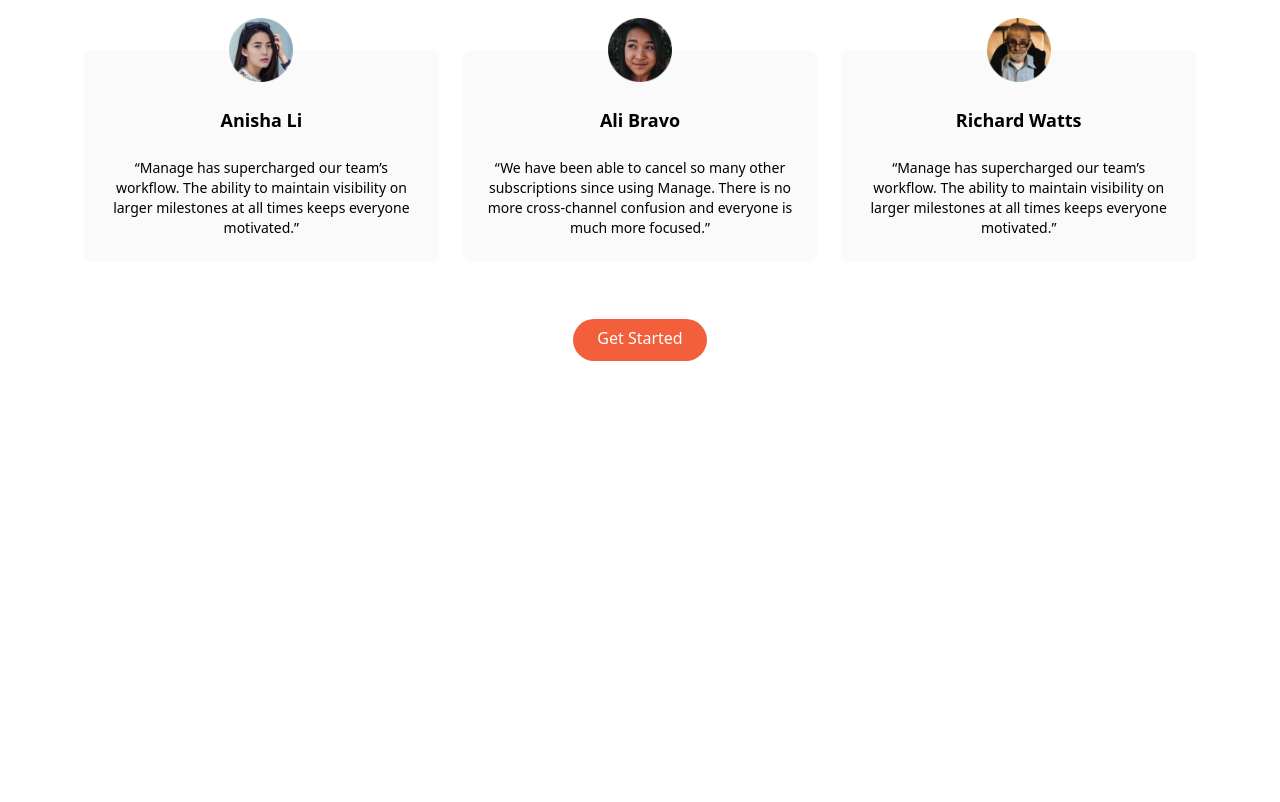
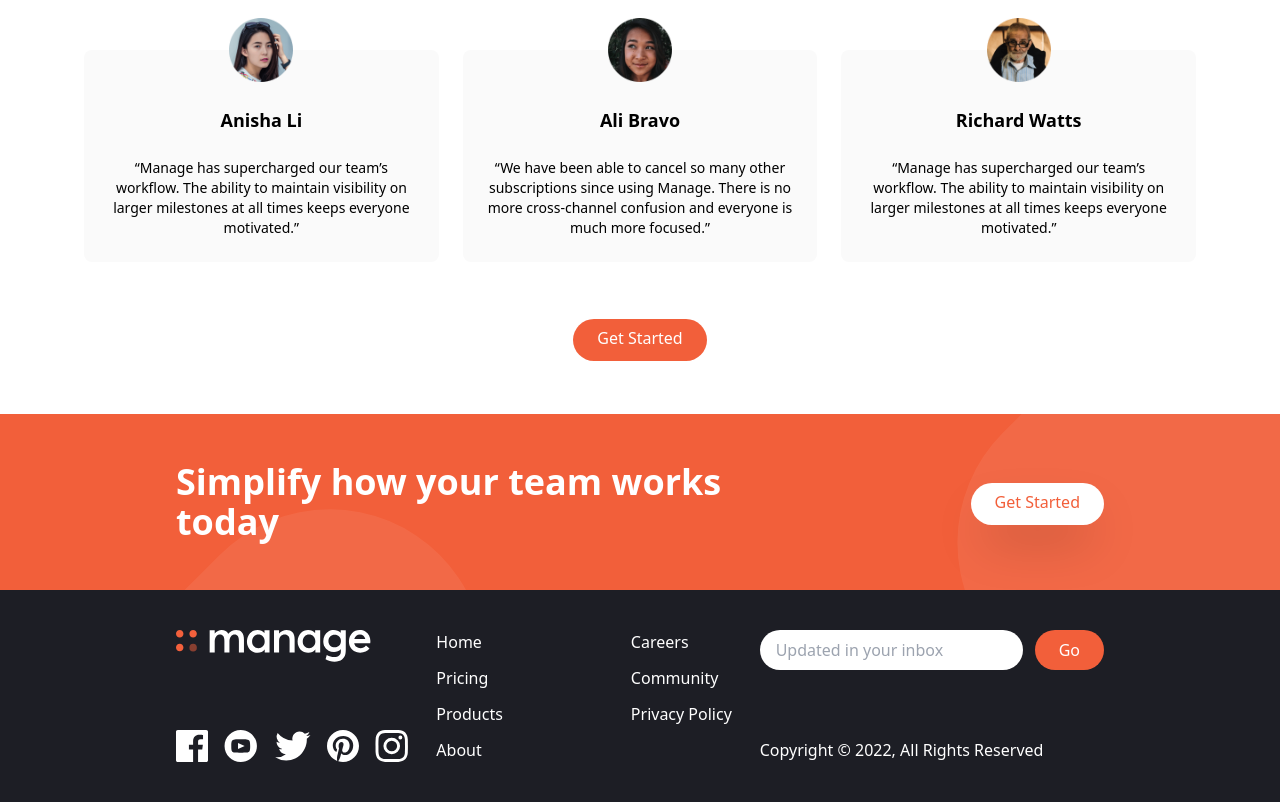
Before and after one commit to ansarsufiyana/tailwind, a plain HTML site: page index.html in a window 1280 px wide. Shown: the part 1354-2156 px from the top of the page. Before the commit the page ends 1768 px from the top, so only its background shows below. Drawn offline with Linux system fonts and the light colour scheme.

Commit message:
added today code

```diff
--- a/index.html
+++ b/index.html
@@ -1,11 +1,11 @@
 <!DOCTYPE html>
 <html lang="en">
   <head>
-    <meta charset="UTF-8">
-    <meta http-equiv="X-UA-Compatible" content="IE=edge">
-    <meta name="viewport" content="width=device-width, initial-scale=1.0">
-    <title>manage landing Page</title>
-    <link rel="stylesheet" href="css/main.css">
+    <meta charset="UTF-8" />
+    <meta http-equiv="X-UA-Compatible" content="IE=edge" />
+    <meta name="viewport" content="width=device-width, initial-scale=1.0" />
+    <link rel="stylesheet" href="css/main.css" />
+    <title>Manage Landing Page</title>
   </head>
   <body>
     <!-- Navbar -->
@@ -263,5 +263,108 @@
       </div>
     </section>
 
+    <!-- CTA Section -->
+    <section id="cta" class="bg-brightRed">
+      <!-- Flex Container -->
+      <div
+        class="container flex flex-col items-center justify-between px-6 py-24 mx-auto space-y-12 md:py-12 md:flex-row md:space-y-0"
+      >
+        <!-- Heading -->
+        <h2
+          class="text-5xl font-bold leading-tight text-center text-white md:text-4xl md:max-w-xl md:text-left"
+        >
+          Simplify how your team works today
+        </h2>
+        <!-- Button -->
+        <div>
+          <a
+            href="#"
+            class="p-3 px-6 pt-2 text-brightRed bg-white rounded-full shadow-2xl baseline hover:bg-gray-900"
+            >Get Started</a
+          >
+        </div>
+      </div>
+    </section>
+
+    <!-- Footer -->
+    <footer class="bg-veryDarkBlue">
+      <!-- Flex Container -->
+      <div
+        class="container flex flex-col-reverse justify-between px-6 py-10 mx-auto space-y-8 md:flex-row md:space-y-0"
+      >
+        <!-- Logo and social links container -->
+        <div
+          class="flex flex-col-reverse items-center justify-between space-y-12 md:flex-col md:space-y-0 md:items-start"
+        >
+          <div class="mx-auto my-6 text-center text-white md:hidden">
+            Copyright &copy; 2022, All Rights Reserved
+          </div>
+          <!-- Logo -->
+          <div>
+            <img src="img/logo-white.svg" class="h-8" alt="" />
+          </div>
+          <!-- Social Links Container -->
+          <div class="flex justify-center space-x-4">
+            <!-- Link 1 -->
+            <a href="#">
+              <img src="img/icon-facebook.svg" alt="" class="h-8" />
+            </a>
+            <!-- Link 2 -->
+            <a href="#">
+              <img src="img/icon-youtube.svg" alt="" class="h-8" />
+            </a>
+            <!-- Link 3 -->
+            <a href="#">
+              <img src="img/icon-twitter.svg" alt="" class="h-8" />
+            </a>
+            <!-- Link 4 -->
+            <a href="#">
+              <img src="img/icon-pinterest.svg" alt="" class="h-8" />
+            </a>
+            <!-- Link 5 -->
+            <a href="#">
+              <img src="img/icon-instagram.svg" alt="" class="h-8" />
+            </a>
+          </div>
+        </div>
+        <!-- List Container -->
+        <div class="flex justify-around space-x-32">
+          <div class="flex flex-col space-y-3 text-white">
+            <a href="#" class="hover:text-brightRed">Home</a>
+            <a href="#" class="hover:text-brightRed">Pricing</a>
+            <a href="#" class="hover:text-brightRed">Products</a>
+            <a href="#" class="hover:text-brightRed">About</a>
+          </div>
+          <div class="flex flex-col space-y-3 text-white">
+            <a href="#" class="hover:text-brightRed">Careers</a>
+            <a href="#" class="hover:text-brightRed">Community</a>
+            <a href="#" class="hover:text-brightRed">Privacy Policy</a>
+          </div>
+        </div>
+
+        <!-- Input Container -->
+        <div class="flex flex-col justify-between">
+          <form>
+            <div class="flex space-x-3">
+              <input
+                type="text"
+                class="flex-1 px-4 rounded-full focus:outline-none"
+                placeholder="Updated in your inbox"
+              />
+              <button
+                class="px-6 py-2 text-white rounded-full bg-brightRed hover:bg-brightRedLight focus:outline-none"
+              >
+                Go
+              </button>
+            </div>
+          </form>
+          <div class="hidden text-white md:block">
+            Copyright &copy; 2022, All Rights Reserved
+          </div>
+        </div>
+      </div>
+    </footer>
+
+    <script src="js/index.js"></script>
   </body>
 </html>
--- /dev/null
+++ b/js/index.js
@@ -0,0 +1,8 @@
+const btn = document.getElementById("menu-btn");
+const nav = document.getElementById("menu");
+
+btn.addEventListener("click", () => {
+  btn.classList.toggle("open");
+  nav.classList.toggle("flex");
+  nav.classList.toggle("hidden");
+});
```
Also changed, not shown: css/main.css. Lines whose indentation alone changed are shown as unchanged.
